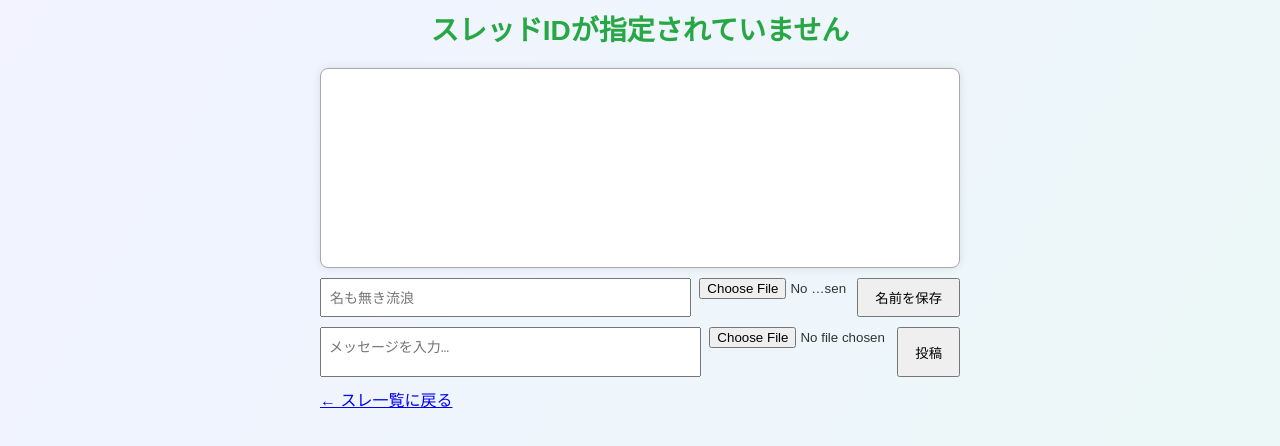
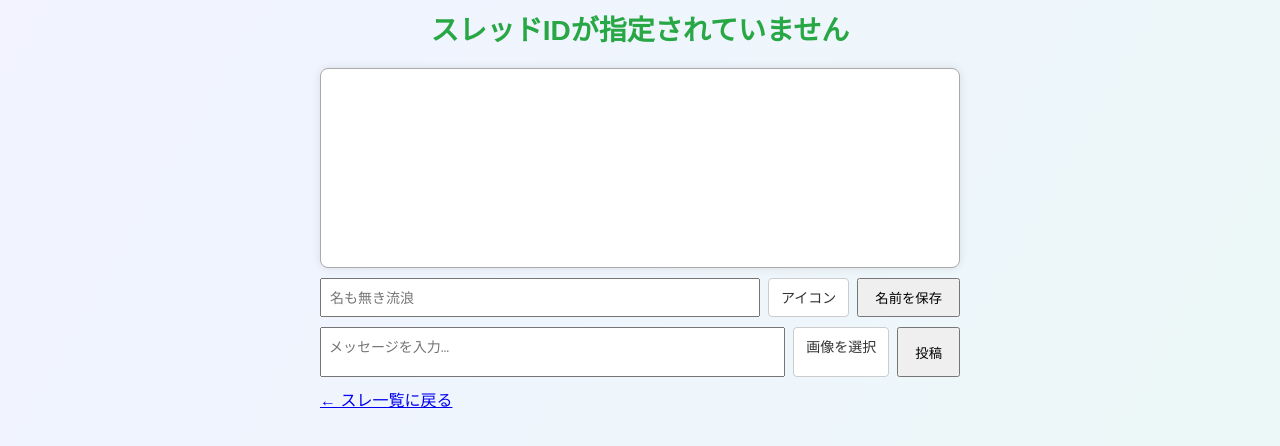
Before and after one commit to aoGit1115/syafudon-board, a plain HTML site: page thread.html in a window 1280 px wide. Shown: the part 182-628 px from the top of the page. Drawn offline with Linux system fonts and the light colour scheme; a web font is replaced by a local one.

Commit message:
ファイルを選択

```diff
--- a/thread.html
+++ b/thread.html
@@ -265,6 +265,25 @@
   display: block;
 }
 
+/* ▼ ファイル選択ボタンを自作する用 ▼ */
+.file-input {
+  display: none;           /* 本物の input は隠す */
+}
+
+.file-label {
+  display: inline-block;
+  padding: 8px 12px;
+  font-size: 14px;
+  border-radius: 4px;
+  border: 1px solid #ccc;
+  background-color: #fff;
+  cursor: pointer;
+  white-space: nowrap;
+}
+
+.file-label:hover {
+  background-color: #f5f5f5;
+}
   </style>
 </head>
 <body>
@@ -284,8 +303,9 @@
 <div id="name-area">
   <input id="userName" type="text" placeholder="名も無き流浪">
 
- <!-- アイコンアップロード追加 -->
-  <input type="file" id="iconInput" accept="image/*" style="width:150px;">
+  <!-- アイコンアップロード -->
+  <input type="file" id="iconInput" accept="image/*" class="file-input">
+  <label for="iconInput" class="file-label">アイコン</label>
 
   <button id="saveNameBtn">名前を保存</button>
 </div>
@@ -294,7 +314,8 @@
   <textarea id="messageInput" placeholder="メッセージを入力…" rows="2"></textarea>
 
   <!-- 画像添付用 -->
-  <input type="file" id="imageInput" accept="image/*" style="max-width: 180px;">
+  <input type="file" id="imageInput" accept="image/*" class="file-input">
+  <label for="imageInput" class="file-label">画像を選択</label>
 
   <button id="sendBtn">投稿</button>
 </div>
```
